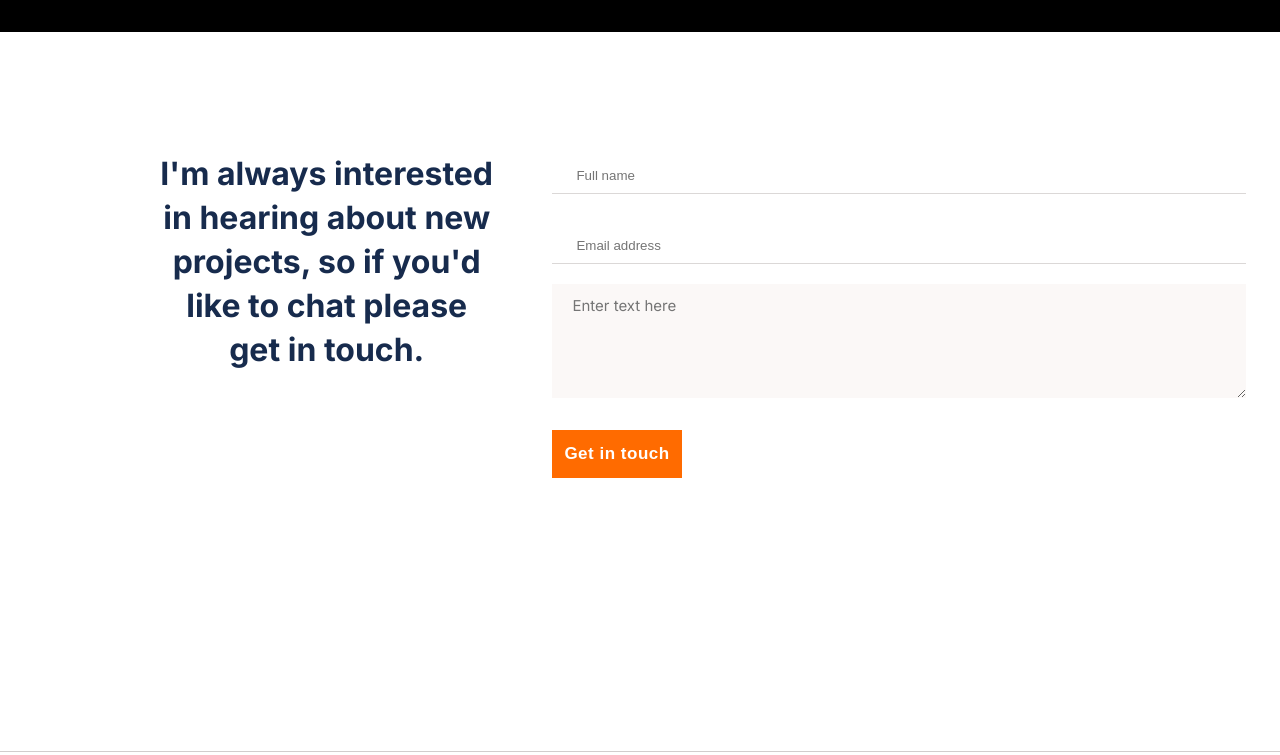
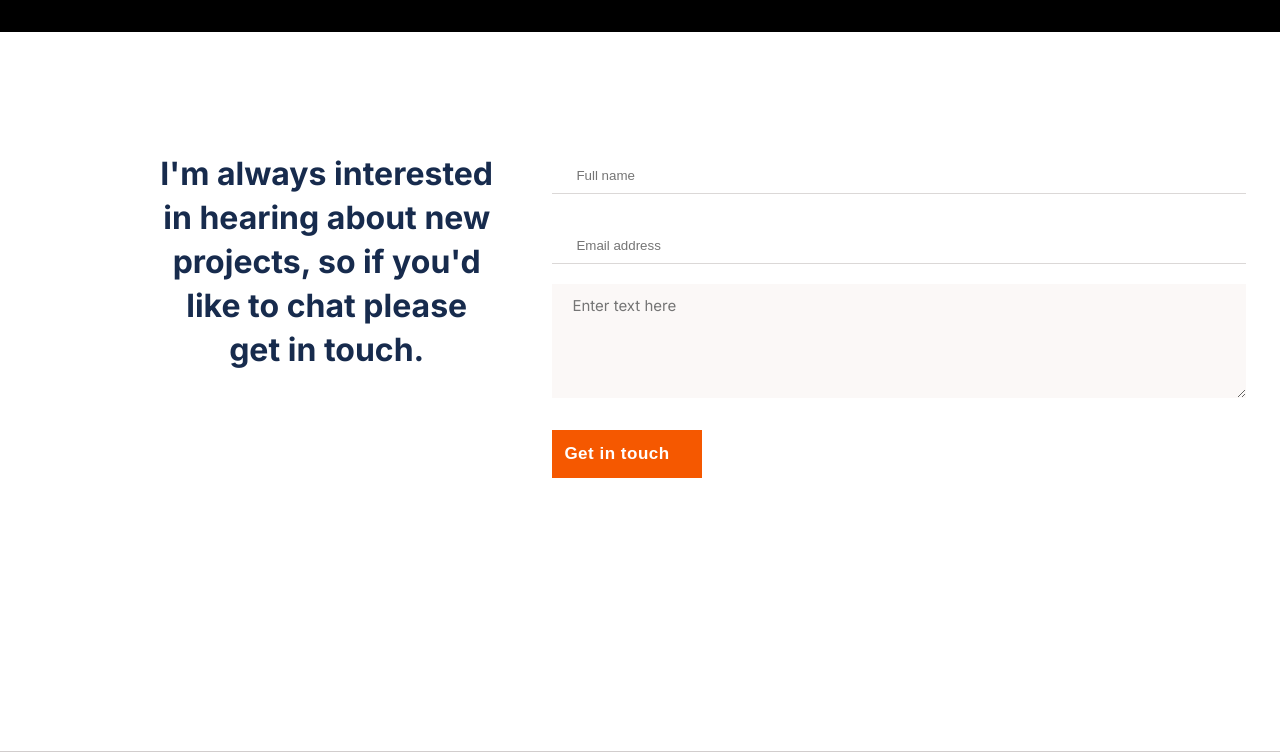
Before and after one commit to Mukumbuta/My-Portfolio-Website, a website: page index.html in a window 1280 px wide. Shown: the part 3782-4537 px from the top of the page. Drawn offline with Linux system fonts and the light colour scheme.

Commit message:
fix submit button error

```diff
--- a/styles/styles.css
+++ b/styles/styles.css
@@ -754,6 +754,13 @@ textarea:placeholder-shown {
   list-style-type: none;
 }
 
+.submit-btn {
+  position: absolute;
+  width: 150px;
+  height: 48px;
+  background: #f55800;
+}
+
 .footer {
   display: flex;
   flex-direction: column;
```
